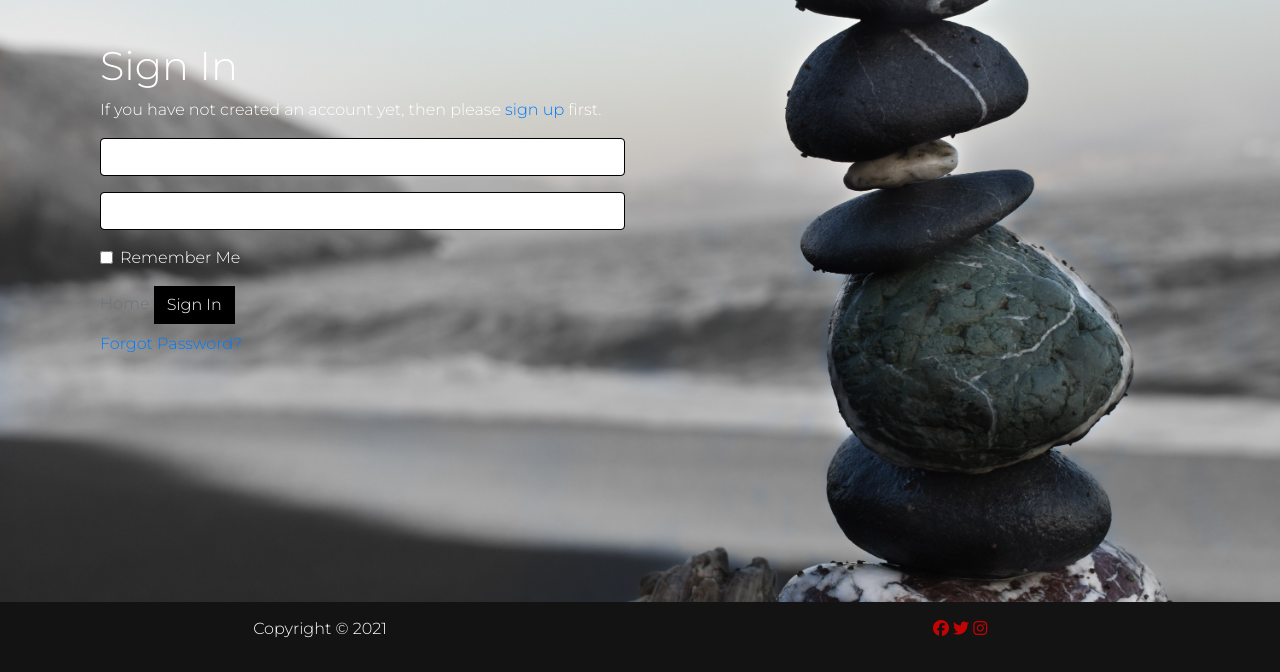
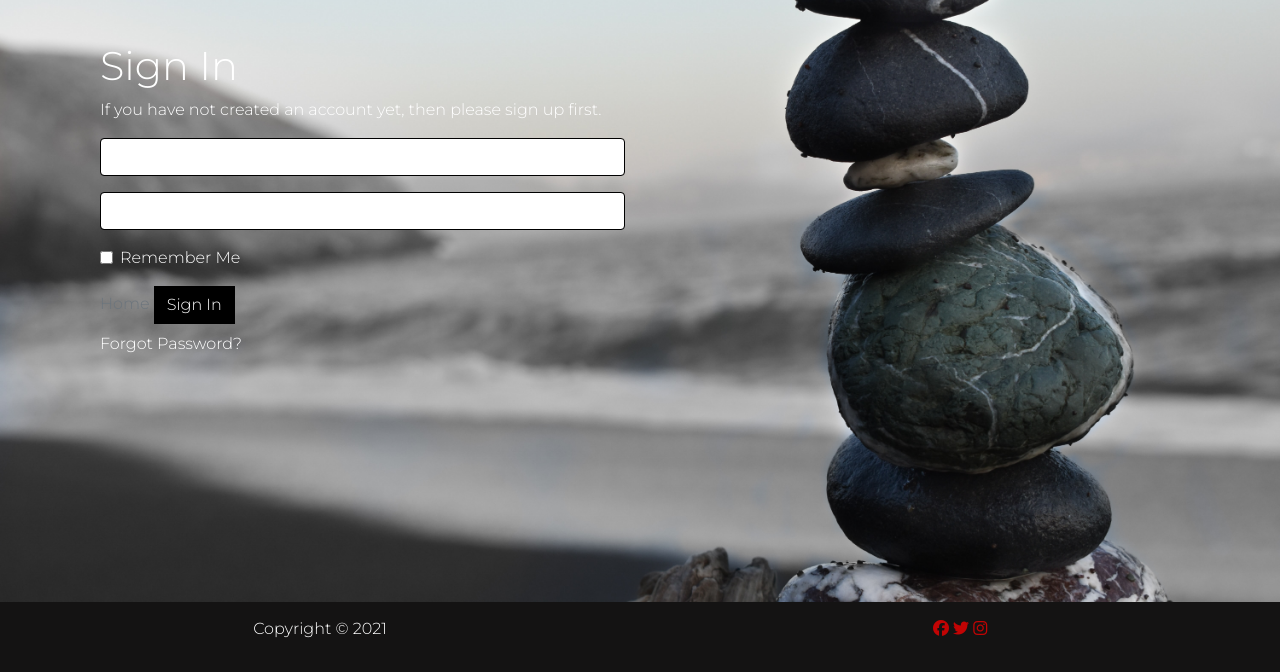
Before and after one commit to Diolg/life-maker, a Django app: a page that uses templates/base.html in a window 1280 px wide. Shown: the part 128-800 px from the top of the page. Run offline with Django 3.2, Linux system fonts and the light colour scheme; some libraries are stand-ins or nearby versions.

Commit message:
Add color to text content on My account page

```diff
--- a/static/css/base.css
+++ b/static/css/base.css
@@ -354,7 +354,7 @@ a .upbtn-link {
     color:#fff;
 }
 
-.td a {
+a {
     color:#fff;
 }
 
--- a/templates/base.html
+++ b/templates/base.html
@@ -20,7 +20,7 @@
         integrity="sha384-Vkoo8x4CGsO3+Hhxv8T/Q5PaXtkKtu6ug5TOeNV6gBiFeWPGFN9MuhOf23Q9Ifjh" crossorigin="anonymous">
     <!--Google Fonts-->
     <link href="https://fonts.googleapis.com/css2?family=Montserrat:wght@300&display=swap" rel="stylesheet">
-    <link rel="stylesheet" href="{% static 'css/base.css' %}">
+    <link rel="stylesheet" href="{% static 'css/base.css' %}" type="text/css">
     {% endblock %}
 
     {% block extra_css%}
```
